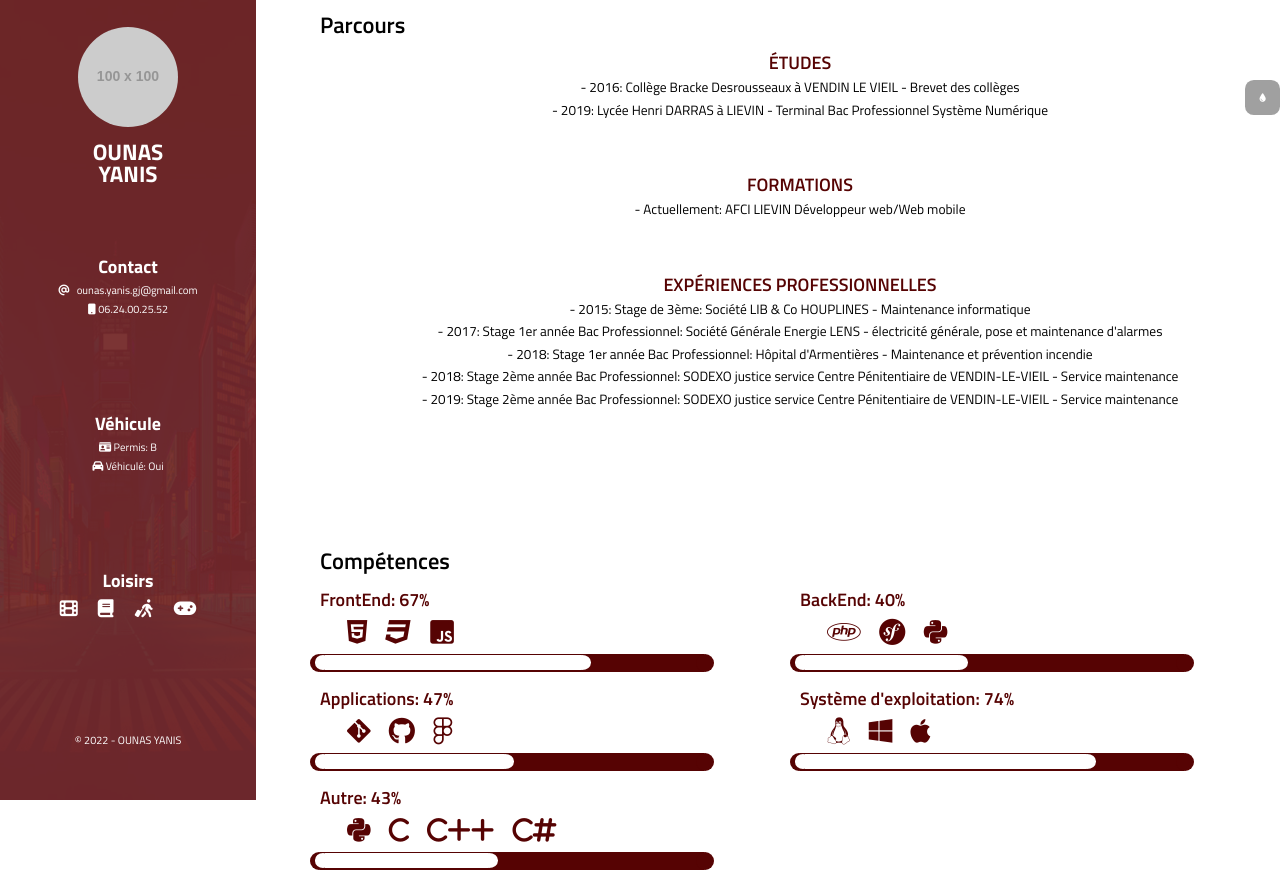
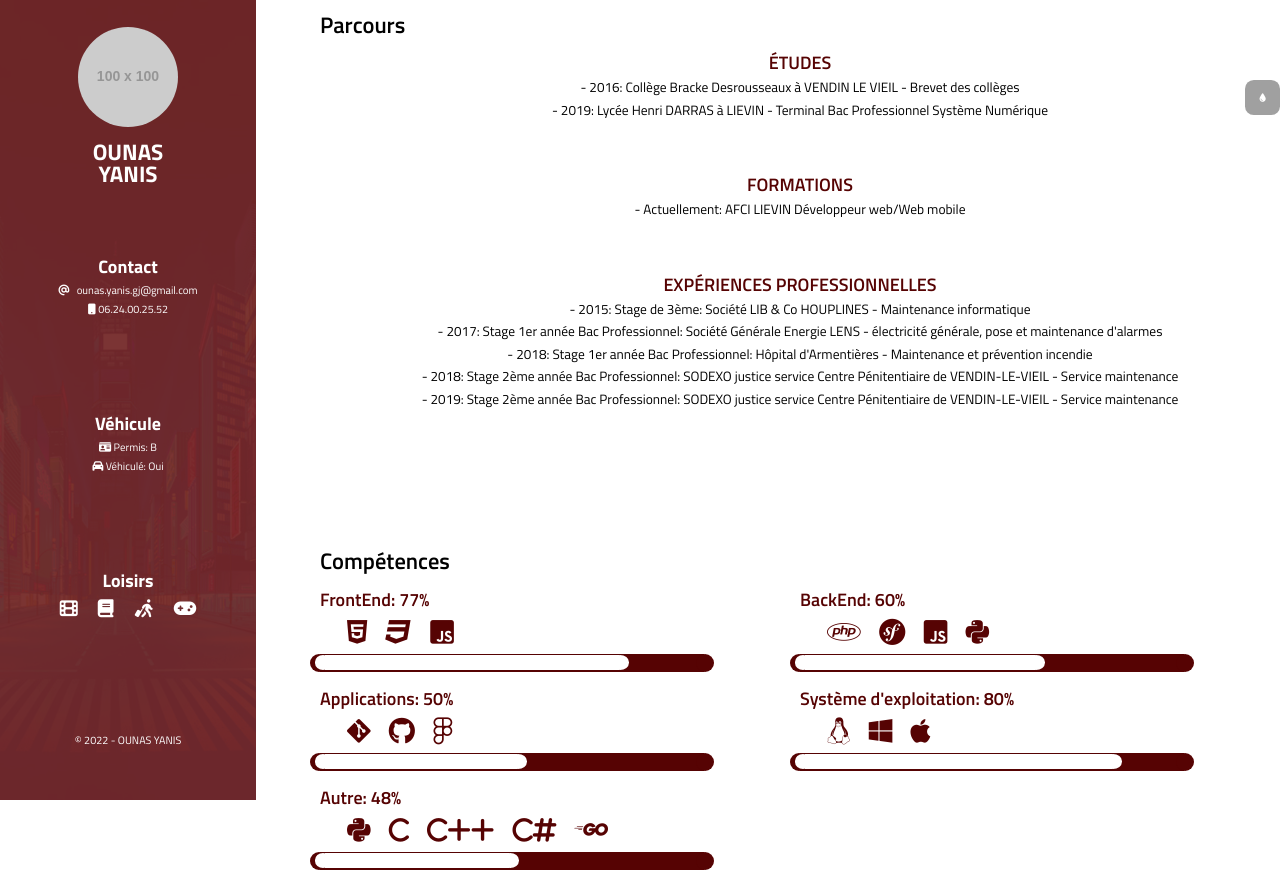
Before and after one commit to yanisounas/yanisounas.github.io, a plain HTML site: page index.html in a window 1280 px wide. Shown: the top 891 px of the page. Drawn offline with nearby package versions, Linux system fonts and the light colour scheme; placeholder pictures from the web are drawn by us.

Commit message:
Update skills

```diff
--- a/assets/js/app.js
+++ b/assets/js/app.js
@@ -47,29 +47,31 @@ $(document).ready(function()
     const skills = {
         frontend: {
             html5: 90,
-            css3: 70,
-            javascript: 40
+            css3: 80,
+            javascript: 60
         },
         backend: {
-            php: 70,
-            symfony: 30,
-            django: 20
+            php: 90,
+            symfony: 60,
+            django: 40,
+            javascript: 50,
         },
         software: {
-            git: 50,
+            git: 60,
             github: 60,
             figma: 30
         },
         os: {
-            linux: 70,
+            linux: 80,
             windows: 80,
-            macos: 70
+            macos: 80
         },
         other: {
             python: 70,
-            c: 20,
-            cpp: 30,
-            cs: 50
+            c: 40,
+            cpp: 50,
+            cs: 50,
+            golang: 30,
         }
 
     };
--- a/index.html
+++ b/index.html
@@ -128,6 +128,7 @@
                                 <div class="icons backend">
                                     <i class="s-icon fa-brands fa-php fa-3x" id="php"> </i>
                                     <i class="s-icon fa-brands fa-symfony fa-3x" id="symfony"> </i>
+                                    <i class="s-icon fa-brands fa-js-square fa-3x" id="javascript"> </i>
                                     <i class="s-icon fa-brands fa-python fa-3x" id="django"> </i>
                                 </div>
                                 <div class="score"><span class="value"></span></div>
@@ -157,6 +158,7 @@
                                 <i class="s-icon fa-brands fa-c fa-3x" id="c"> </i>
                                 <i class="s-icon fa-brands fa-c fa-3x" id="cpp">++ </i>
                                 <i class="s-icon fa-brands fa-c fa-3x" id="cs"># </i>
+                                <i class="s-icon fa-brands fa-golang fa-3x" id="golang"></i>
                             </div>
                             <div class="score"><span class="value"></span></div>
                         </div>
```
